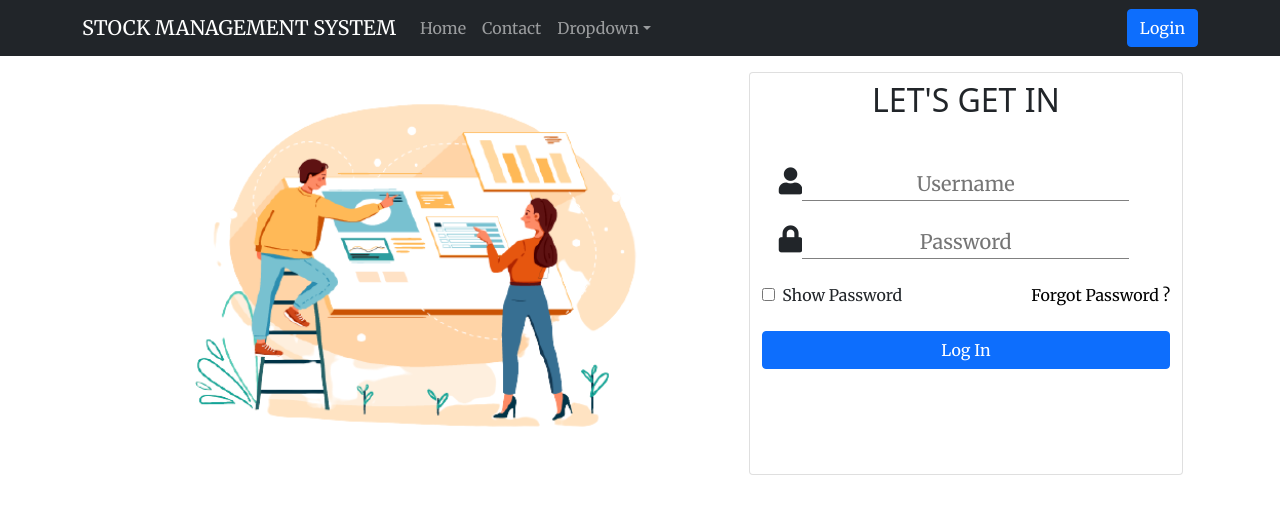
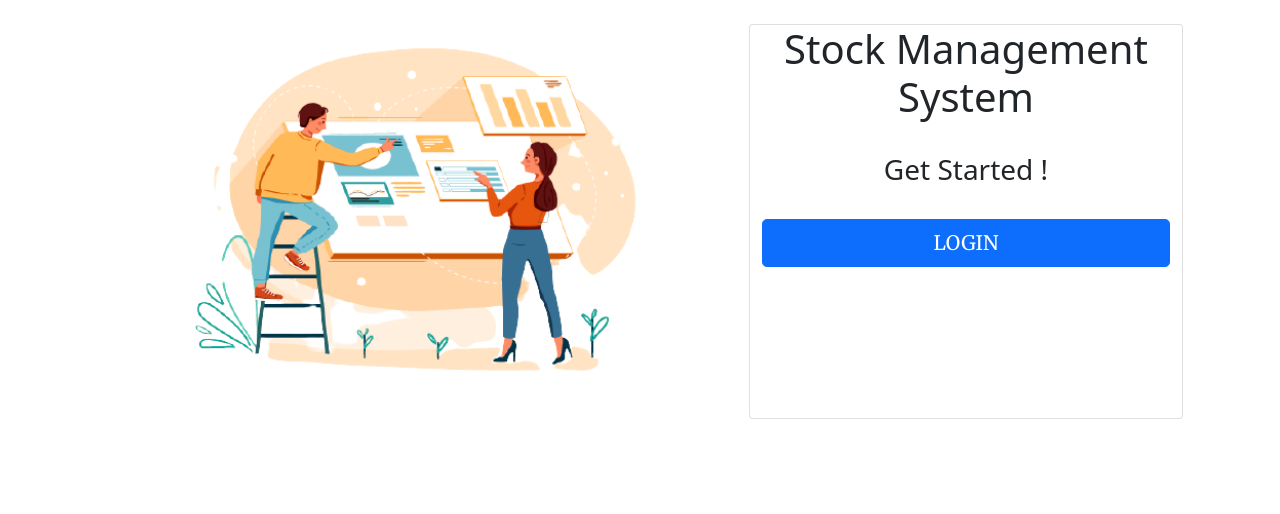
Before and after one commit to Bibekspk/stockMgmtFrontend, a React (Create React App) app: page / in a window 1280 px wide. Shown: the top 514 px of the page. Built offline with nearby package versions, Linux system fonts and the light colour scheme.

Commit message:
react router v6 update

```diff
--- a/package.json
+++ b/package.json
@@ -12,6 +12,7 @@
     "react-bootstrap": "^2.0.3",
     "react-dom": "^17.0.2",
     "react-redux": "^7.2.6",
+    "react-router-dom": "^6.1.1",
     "react-scripts": "4.0.3",
     "redux": "^4.1.2",
     "redux-persist": "^6.0.0",
--- a/src/App.js
+++ b/src/App.js
@@ -1,3 +1,4 @@
+import { AppRouting } from "./app-routing";
 import { LandingPage } from "./components/auth/landingPage/landingPage";
 import { LoginComponent } from "./components/auth/login/login";
 import { Topnavbar } from "./components/shared/navbar/navbar";
@@ -5,9 +6,9 @@ import { Topnavbar } from "./components/shared/navbar/navbar";
 function App() {
   return (
     <div className="App">
-       <Topnavbar></Topnavbar>
-       <LoginComponent></LoginComponent>
-        {/* <LandingPage></LandingPage> */}
+       <>
+        <AppRouting></AppRouting>
+       </>
     </div>
   );
 }
--- /dev/null
+++ b/src/app-routing.js
@@ -0,0 +1,16 @@
+import {BrowserRouter,Route,Routes} from 'react-router-dom';
+import { LandingPage } from './components/auth/landingPage/landingPage';
+import {LoginComponent} from './components/auth/login/login';
+import history from './history';
+
+export const AppRouting = ()=>{
+    return(
+        <BrowserRouter history={history} >
+            <Routes> {/* Switch ko updated name */}
+            {/* exact has been removed and activeClassName has been removed in NavLink */}
+                <Route path="/" element={<LandingPage/>} > </Route>
+                <Route path="/login" element={<LoginComponent/>} > </Route>
+            </Routes>
+        </BrowserRouter>
+    )
+}
--- a/src/components/auth/landingPage/landingPage.js
+++ b/src/components/auth/landingPage/landingPage.js
@@ -1,8 +1,15 @@
 import React from 'react';
 import './landingpage.css';
 import { Card } from 'react-bootstrap';
+import { useNavigate } from 'react-router-dom';
 
 export const LandingPage = () => {
+    const navigate = useNavigate();
+
+    const handleLocation=()=>{
+        navigate('/login');
+    }
+
     return (
         <div className="row">
             <div className="col-md-1"></div>
@@ -11,7 +18,7 @@ export const LandingPage = () => {
                     <h1 className="text-center">Stock Management System</h1><br/>
                     <h3 className="text-center">Get Started !</h3>
                     <br/>
-                    <button className="btn btn-lg btn-primary">LOGIN</button><br/>
+                    <button className="btn btn-lg btn-primary" onClick={handleLocation}>LOGIN</button><br/>
                </Card>
             <div className="col-md-1"></div>
 
--- a/src/components/auth/login/login.js
+++ b/src/components/auth/login/login.js
@@ -9,7 +9,7 @@ let auth ={
     password:""
 }
 
-export class Login extends Component {
+ class Login extends Component {
     constructor(props) {
         super(props);
 
--- /dev/null
+++ b/src/history.js
@@ -0,0 +1,3 @@
+import {createBrowserHistory} from 'history';
+
+export default createBrowserHistory();
```
Also changed, not shown: 2 other files (tests, documents, lock files or other folders).
